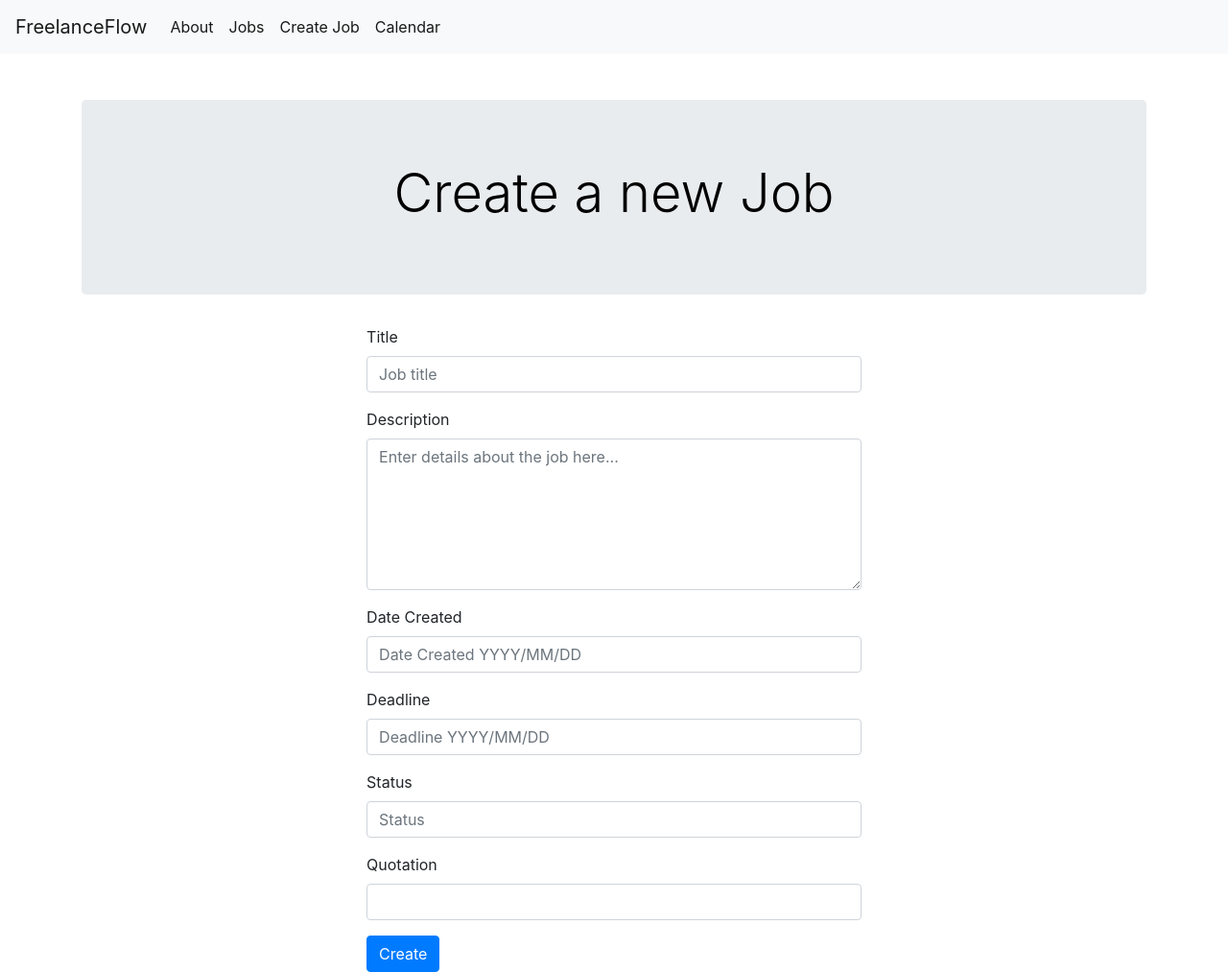
After one commit to LukeM94/B8IT150-CA, a Flask app: page /createjob/ in a window 1280 px wide. The commit adds this page. Shown: the whole page at 96% size. Run offline with Flask 3, Linux system fonts and the light colour scheme.

Commit message:
Adding functionality
Created and updated test data, DB schema, base page + others, create/view/update job functionality

```diff
--- a/application.py
+++ b/application.py
@@ -1,6 +1,22 @@
-from flask import Flask, render_template
+import sqlite3
+from flask import Flask, render_template, request, url_for, flash, redirect, abort
+from werkzeug.exceptions import abort
+
+def database_connection():
+    conn = sqlite3.connect('freelanceflow.db')
+    conn.row_factory = sqlite3.Row
+    return conn
+
+def get_job(job_id):
+    conn = database_connection()
+    job = conn.execute('SELECT * FROM Jobs WHERE jobid = ?', (job_id,)).fetchone()
+    conn.close()
+    if job is None:
+        abort(404)
+    return job
 
 app = Flask(__name__)
+#app.config['SECRET_KEY'] = '1234567890'
 
 @app.route('/')
 def index():
@@ -14,5 +30,66 @@ def about():
 def calendar():
     return render_template('calendar.html')
 
+@app.route('/jobs')
+def jobs():
+    conn = database_connection()
+    Jobs = conn.execute('SELECT * FROM Jobs').fetchall()
+    conn.close()
+    return render_template('jobs.html', Jobs=Jobs)
+
+@app.route('/<int:job_id>')
+def job(job_id):
+    job = get_job(job_id)
+    return render_template('job.html', job=job)
+
+@app.route('/createjob/', methods=('GET', 'POST'))
+def createjob():
+    if request.method == 'POST':
+        title = request.form['title']
+        description = request.form['description']
+        datecreated = request.form['datecreated']
+        deadline = request.form['deadline']
+        status = request.form['status']
+        quotation = request.form['quotation']
+
+        if not title:
+            flash('Title is required!')
+        elif not description:
+            flash('Description is required!')
+        else:
+            conn = database_connection()
+            conn.execute('INSERT INTO Jobs (title, description, datecreated, deadline, status, quotation) VALUES (?, ?, ?, ?, ?, ?)',
+                         (title, description, datecreated, deadline, status, quotation))
+            conn.commit()
+            conn.close()
+            return redirect(url_for('index'))
+
+    return render_template('createjob.html')
+
+@app.route('/<int:job_id>/modifyjob/', methods=('GET', 'POST'))
+def modifyjob(job_id):
+    job = get_job(job_id)
+
+    if request.method == 'POST':
+        title = request.form['title']
+        description = request.form['description']
+        datecreated = request.form['datecreated']
+        deadline = request.form['deadline']
+        status = request.form['status']
+        quotation = request.form['quotation']
+
+        if not title:
+            flash('Title is required!')
+        elif not description:
+            flash('Description is required!')
+        else:
+            conn = database_connection()
+            conn.execute('UPDATE Jobs SET title = ?, description = ?, datecreated = ?, deadline = ?, status = ?, quotation = ? WHERE jobid = ?', (title, description, datecreated, deadline, status, quotation))
+            conn.commit()
+            conn.close()
+            return redirect(url_for('index'))
+
+    return render_template('modifyjob.html', job=job)
+
 if __name__ == "__main__":
     app.run(host='0.0.0.0', port='8080')
--- /dev/null
+++ b/schema.sql
@@ -0,0 +1,11 @@
+DROP TABLE IF EXISTS Jobs;
+
+CREATE TABLE Jobs (
+    jobid INTEGER PRIMARY KEY AUTOINCREMENT,
+    title TEXT NOT NULL,
+    description TEXT NOT NULL,
+    datecreated TEXT NOT NULL,
+    deadline TEXT NOT NULL,
+    status TEXT NOT NULL,
+    quotation REAL NOT NULL
+);
--- a/static/css/style.css
+++ b/static/css/style.css
@@ -1,4 +1,33 @@
 h1 {
-    color: rgb(0, 103, 91);
+    color: rgb(0, 0, 0);
     text-align: center;
 }
+
+.heroImage {
+    position: fixed;
+    top: 0;
+    left: 0;
+    width: 100%;
+    height: 100%;
+    background-image: url('../images/hero.jpg');
+    background-size: cover;
+    background-position: center;
+    opacity: 0.5;
+    z-index: -1;
+}
+
+.testimonial {
+    margin: 20px 0;
+    padding: 20px;
+    border-radius: 50%;
+    display: flex;
+    flex-direction: column;
+    align-items: center;
+  }
+
+  .testimonial img {
+    width: 200px;
+    height: 200px;
+    object-fit: cover;
+    border-radius: 50%;
+  }
--- a/templates/about.html
+++ b/templates/about.html
@@ -1,5 +1,7 @@
 {% extends 'base.html' %}
 
+{% block title %} All about FreelanceFlow {% endblock %}
+{% block jumbotron_title %} All about FreelanceFlow {% endblock %}
 {% block content %}
-    <h1>{% block title %} All about us! {% endblock %}</h1>
+    <p>Welcome to FreelanceFlow. We're the perfect solution designed for freelancers looking for an easy way to manage and track their freelance projects. We strive to give freelancers like you the tools and insights you need to streamline your workflow and maximize your productivity.</p>
 {% endblock %}
--- a/templates/base.html
+++ b/templates/base.html
@@ -4,6 +4,7 @@
     <meta charset="utf-8">
     <meta name="viewport" content="width=device-width, initial-scale=1, shrink-to-fit=no">
     <link rel="stylesheet" href="https://cdn.jsdelivr.net/npm/bootstrap@4.4.1/dist/css/bootstrap.min.css" integrity="sha384-Vkoo8x4CGsO3+Hhxv8T/Q5PaXtkKtu6ug5TOeNV6gBiFeWPGFN9MuhOf23Q9Ifjh" crossorigin="anonymous">
+    <link rel="stylesheet" href="../static/css/style.css">
     <title>{% block title %} {% endblock %}</title>
   </head>
   <body>
@@ -18,14 +19,24 @@
                   <a class="nav-link" href="{{ url_for('about')}}">About</a>
               </li>
               <li class="nav-item active">
+                <a class="nav-link" href="{{ url_for('jobs')}}">Jobs</a>
+              </li>
+              <li class="nav-item active">
+                <a class="nav-link" href="{{ url_for('createjob')}}">Create Job</a>
+              </li>
+              <li class="nav-item active">
                 <a class="nav-link" href="{{ url_for('calendar')}}">Calendar</a>
               </li>
             </ul>
         </div>
     </nav>
-
-    <div class="p-5 text-center bg-light">
-      <h1 class="mb-3">{% block content %} {% endblock %}</h1>
+      <div class="content">
+        <div class="container mt-5">
+          <div class="jumbotron text-center">
+              <h1 class="display-4">{% block jumbotron_title %}{% endblock %}</h1>
+          </div>
+      </div>
+      {% block content %} {% endblock %}
     </div>
 
     <script src="https://code.jquery.com/jquery-3.7.0.js" integrity="sha256-JlqSTELeR4TLqP0OG9dxM7yDPqX1ox/HfgiSLBj8+kM=" crossorigin="anonymous"></script>
--- a/templates/calendar.html
+++ b/templates/calendar.html
@@ -1,5 +1,7 @@
 {% extends 'base.html' %}
 
+{% block title %} Your Calendar {% endblock %}
+{% block jumbotron_title %} Your Calendar {% endblock %}
 {% block content %}
-    <h1>{% block title %} Calendar! {% endblock %}</h1>
+
 {% endblock %}
--- /dev/null
+++ b/templates/createjob.html
@@ -0,0 +1,48 @@
+{% extends 'base.html' %}
+
+{% block title %} Create a new Job {% endblock %}
+{% block jumbotron_title %} Create a new Job {% endblock %}
+{% block content %}
+    <div class="row justify-content-center">
+        <div class="col-md-5">
+            <form method="post">
+                <div class="form-group">
+                    <label for="title">Title</label>
+                    <input type="text" class="form-control" name="title" placeholder="Job title"
+                            value="{{ request.form['title'] }}">
+                </div>
+
+                <div class="form-group">
+                    <label for="content">Description</label>
+                    <textarea class="form-control" name="description" placeholder="Enter details about the job here..."
+                                rows="6">{{ request.form['description'] }}</textarea>
+                </div>
+
+                <div class="form-group">
+                    <label for="datecreated">Date Created</label>
+                    <input type="text" class="form-control" name="datecreated"
+                            placeholder="Date Created YYYY/MM/DD" value="{{ request.form['datecreated'] }}">
+                </div>
+
+                <div class="form-group">
+                    <label for="deadline">Deadline</label>
+                    <input type="text" class="form-control" name="deadline"
+                            placeholder="Deadline YYYY/MM/DD" value="{{ request.form['deadline'] }}">
+                </div>
+
+                <div class="form-group">
+                    <label for="status">Status</label>
+                    <input type="text" class="form-control" name="status" placeholder="Status"
+                            value="{{ request.form['status'] }}">
+                </div>
+
+                <div class="form-group">
+                    <label for="status">Quotation</label>
+                    <input type="text" class="form-control" name="quotation" aria-label="Amount (to the nearest Euro)">
+                </div>
+
+                <button type="submit" class="btn btn-primary">Create</button>
+            </form>
+        </div>
+    </div>
+{% endblock %}
```
Also changed, not shown: init_db.py (added, +23 -0 lines), templates/index.html (+26 -1 lines), templates/job.html (added, +12 -0 lines), templates/jobs.html (added, +24 -0 lines), templates/modifyjob.html (added, +43 -0 lines), freelanceflow.db (added), static/images/hero.jpg (added). Lines whose indentation alone changed are shown as unchanged.
